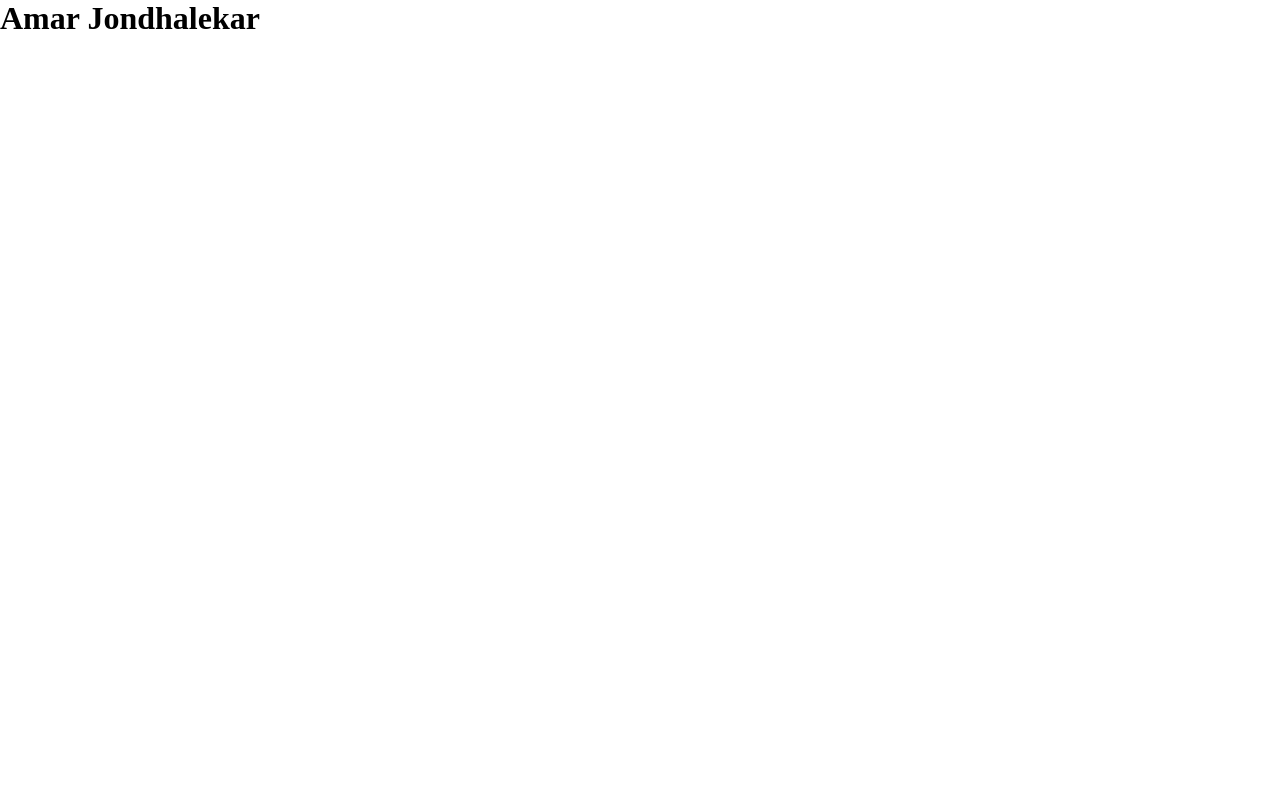
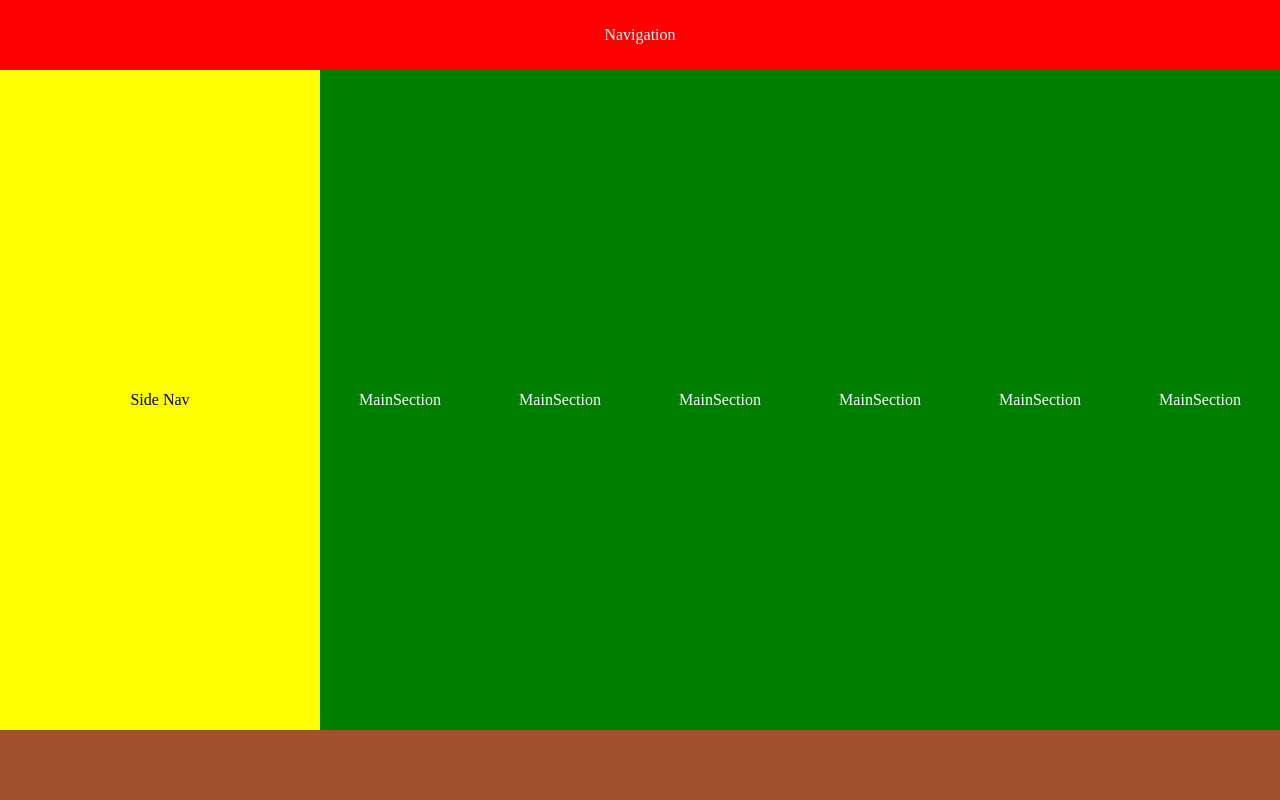
Before and after one commit to amar-jondhalekar/React-Js-Projects, a React (Vite) app in the folder first-project/: page / in a window 1280 px wide. Shown: the top 800 px of the page. Built offline with nearby package versions, Linux system fonts and the light colour scheme.

Commit message:
added many components

```diff
--- a/first-project/src/App.jsx
+++ b/first-project/src/App.jsx
@@ -1,16 +1,25 @@
-import { useState } from 'react'
-import reactLogo from './assets/react.svg'
-import viteLogo from '/vite.svg'
-import './App.css'
+import Navigation from "./components/Navigation";
+import SideNav from "./components/SideNav";
+import MainSection from "./components/MainSection";
+import Footer from "./components/Footer";
+import "./App.css"
 
 function App() {
-  const [count, setCount] = useState(0)
-
-  return (
-    <>
-     <h1> Amar Jondhalekar </h1>
-    </>
+  return(
+    <div>
+      <Navigation/>
+      <div className="main_container">
+      <SideNav/>
+      <MainSection/>
+      <MainSection/>
+      <MainSection/>
+      <MainSection/>
+      <MainSection/>
+      <MainSection/>
+      </div>
+      <Footer/>
+    </div>
   )
 }
 
-export default App
+export default App;
```
